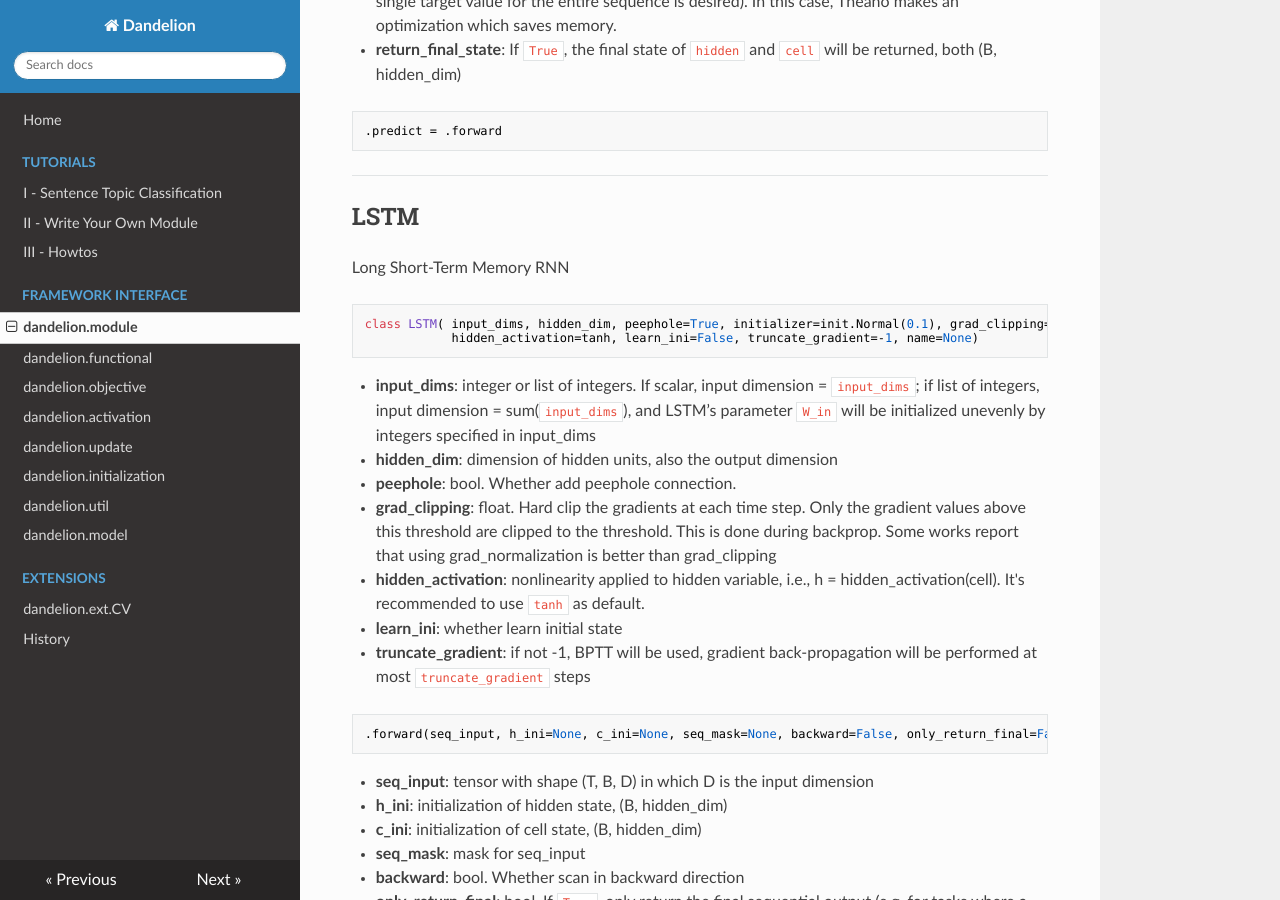
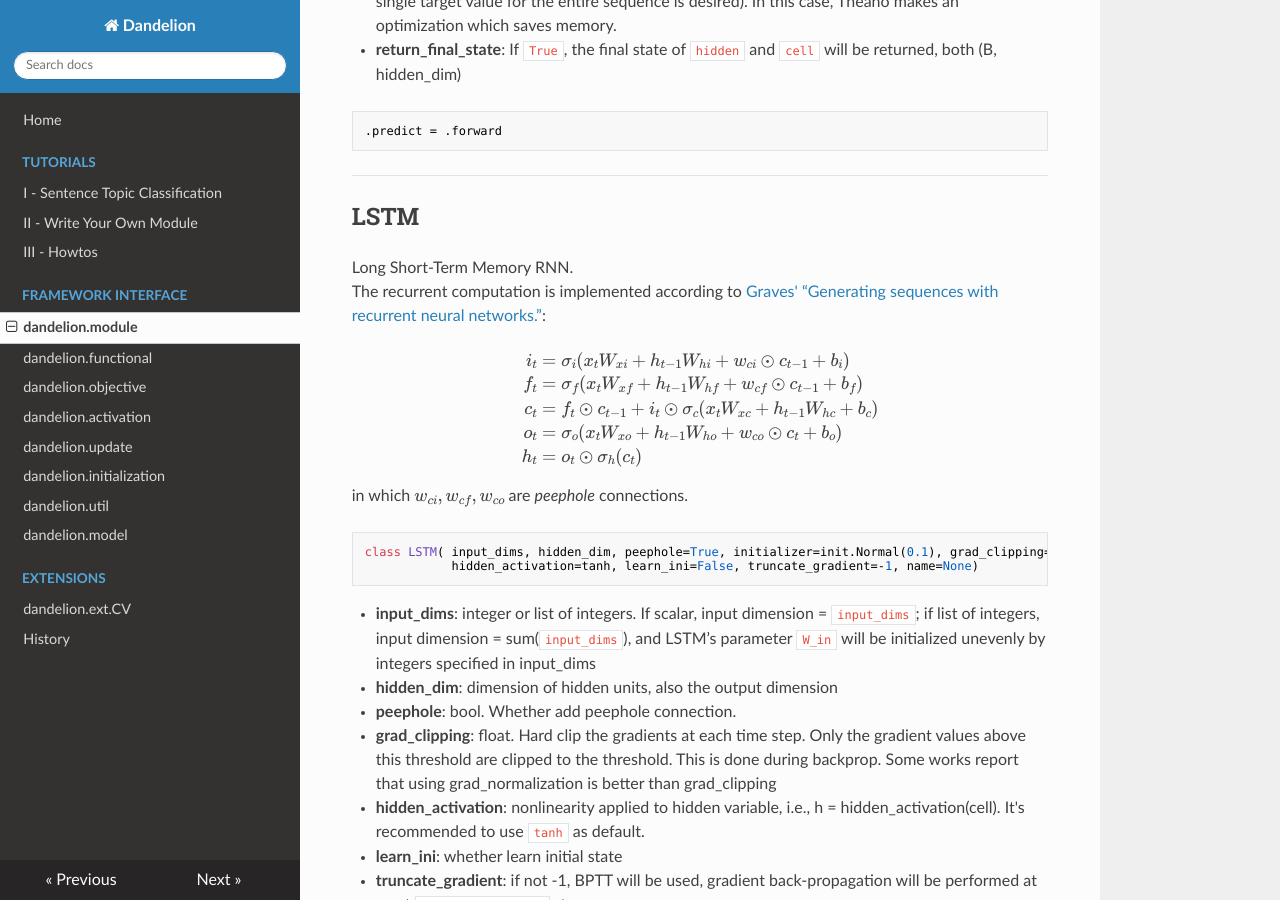
Before and after one commit to david-leon/Dandelion, an MkDocs documentation site: the page built from docs/dandelion_module.md, in a window 1280 px wide and 900 px high, scrolled down 3392 px. Built offline with MkDocs 1.6.1, drawn with Linux system fonts in a browser that asks for light colours; nearby versions of some CDN libraries; formulas are drawn with MathJax 3; old or Windows-style settings are respelled for this version of MkDocs.

Commit message:
improve documentation

````diff
--- a/docs/dandelion_module.md
+++ b/docs/dandelion_module.md
@@ -129,8 +129,20 @@
 
 _______________________________________________________________________
 ## LSTM
-Long Short-Term Memory RNN
+Long Short-Term Memory RNN.
+The recurrent computation is implemented according to [Graves' “Generating sequences with recurrent neural networks.”](https://arxiv.org/abs/1308.0850):
 
+$$
+\begin{align}
+i_t &= \sigma_i(x_t W_{xi} + h_{t-1} W_{hi} + w_{ci} \odot c_{t-1} + b_i) \\
+f_t &= \sigma_f(x_t W_{xf} + h_{t-1} W_{hf} + w_{cf} \odot c_{t-1} + b_f) \\
+c_t &= f_t \odot c_{t - 1} + i_t \odot \sigma_c(x_t W_{xc} + h_{t-1} W_{hc} + b_c) \\
+o_t &= \sigma_o(x_t W_{xo} + h_{t-1} W_{ho} + w_{co} \odot c_t + b_o) \\
+h_t &= o_t \odot \sigma_h(c_t)
+\end{align}
+$$
+
+in which $w_{ci}, w_{cf}, w_{co}$ are *peephole* connections.
 ```python
 class LSTM( input_dims, hidden_dim, peephole=True, initializer=init.Normal(0.1), grad_clipping=0,
             hidden_activation=tanh, learn_ini=False, truncate_gradient=-1, name=None)
````
